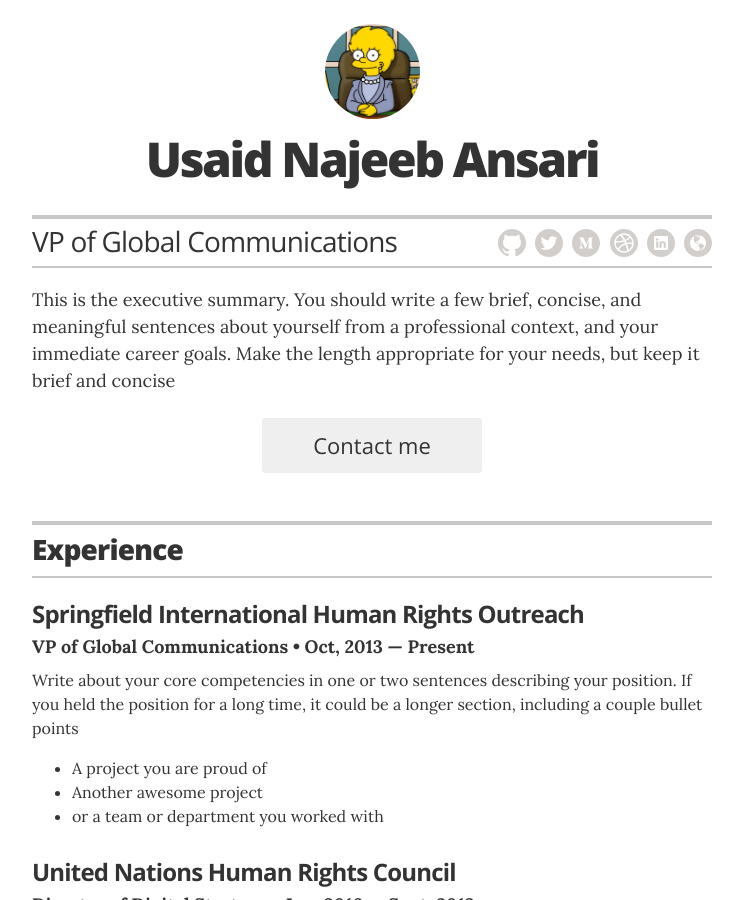
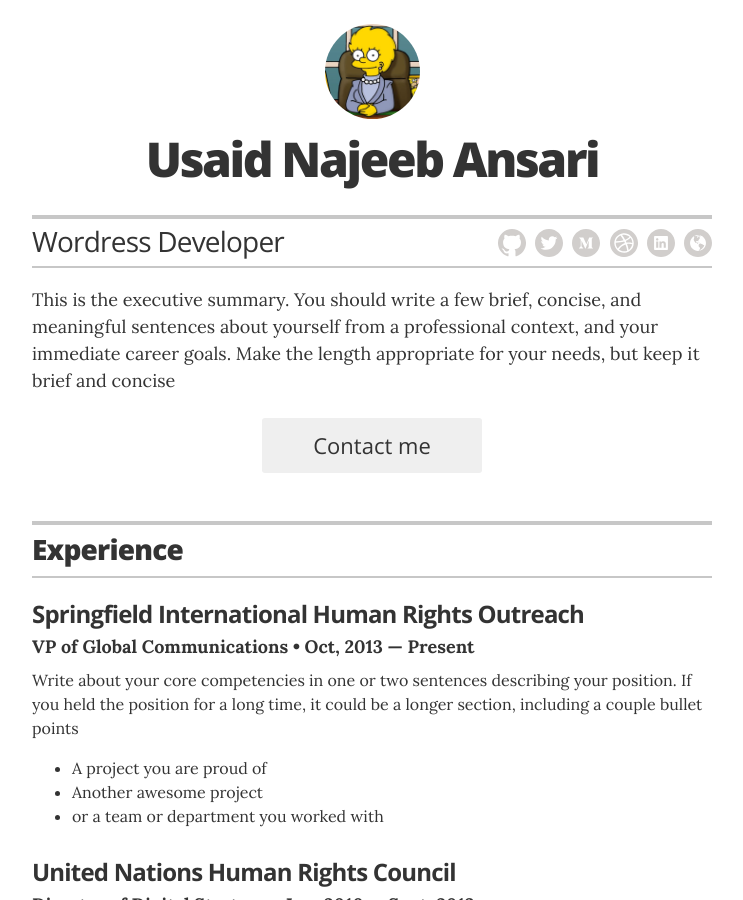
Before and after one commit to Usaid-1/Resume, a Jekyll site: the page built from index.html, in a window 1280 px wide and 900 px high. Shown: the whole window, without its empty margins (268-1011 px from the left). Built offline with Jekyll 4.4.1, drawn with Linux system fonts in a browser that asks for light colours.

```diff
--- a/_config.yml
+++ b/_config.yml
@@ -11,10 +11,10 @@ sass:
 # Resume settings
 resume_avatar:                  "true"
 resume_name:                    "Usaid Najeeb Ansari"
-resume_title:                   "VP of Global Communications"
+resume_title:                   "Wordress Developer"
 
 # used for the contact button in _layouts/resume.html
-resume_contact_email:           "lisasimpson@youremailaddress.com"
+resume_contact_email:           "usaidnajeeb@gmail.com"
 
 # the next two items are used for schema itemprops in _layouts/resume.html
 resume_contact_telephone:       "555-7334"
```
